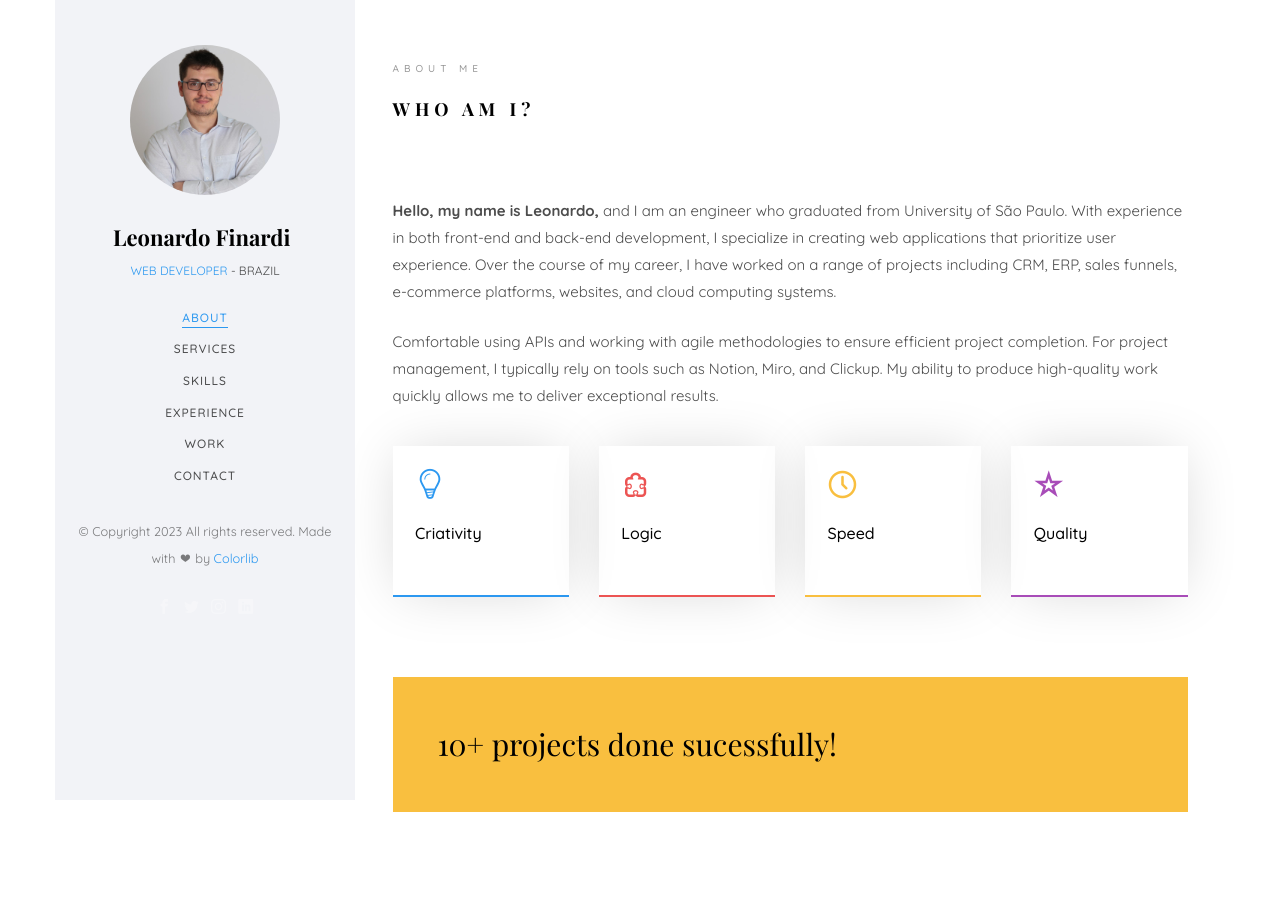
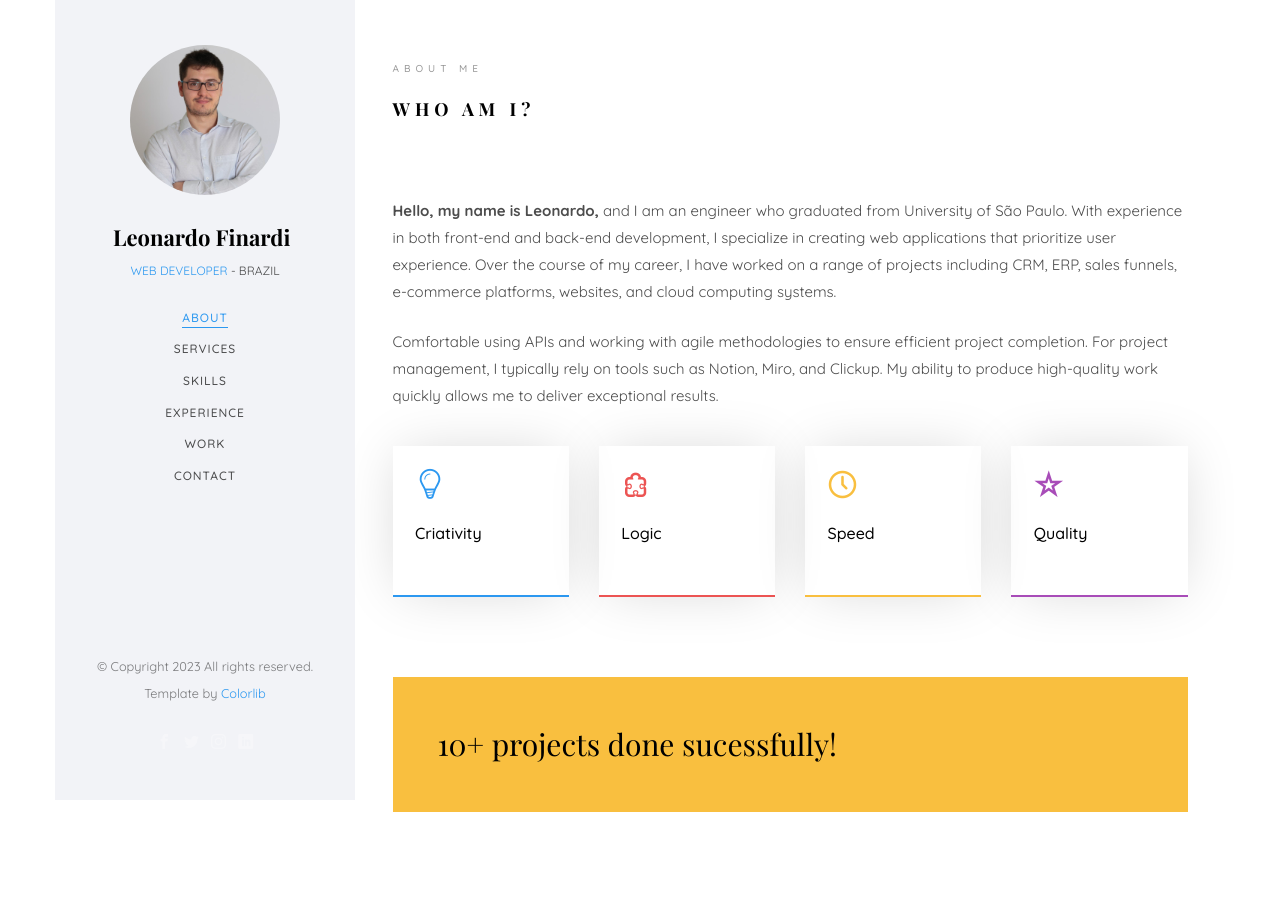
Before and after one commit to leonardo-finardi/personal-portfolio, a Flask app: page / in a window 1280 px wide. Shown: the top 900 px of the page. Run offline with Flask 2, Linux system fonts and the light colour scheme; some libraries are stand-ins or nearby versions; some web fonts are replaced.

Commit message:
fix: improved distance between elements

```diff
--- a/templates/index.html
+++ b/templates/index.html
@@ -73,10 +73,10 @@
 					</ul>
 				</div>
 			</nav>
-
+			<br><br><br><br><br>
 			<div class="colorlib-footer">
 				<p><small>&copy; <!-- Link back to Colorlib can't be removed. Template is licensed under CC BY 3.0. -->
-Copyright <script>document.write(new Date().getFullYear());</script> All rights reserved. Made with <i class="icon-heart" aria-hidden="true"></i> by <a href="https://colorlib.com" target="_blank">Colorlib</a>
+Copyright <script>document.write(new Date().getFullYear());</script> All rights reserved.</i> Template by <a href="https://colorlib.com" target="_blank">Colorlib</a>
 <!-- Link back to Colorlib can't be removed. Template is licensed under CC BY 3.0. --> </span></small></p>
 				<ul>
 					<li><a href="#"><i class="icon-facebook2"></i></a></li>
```
